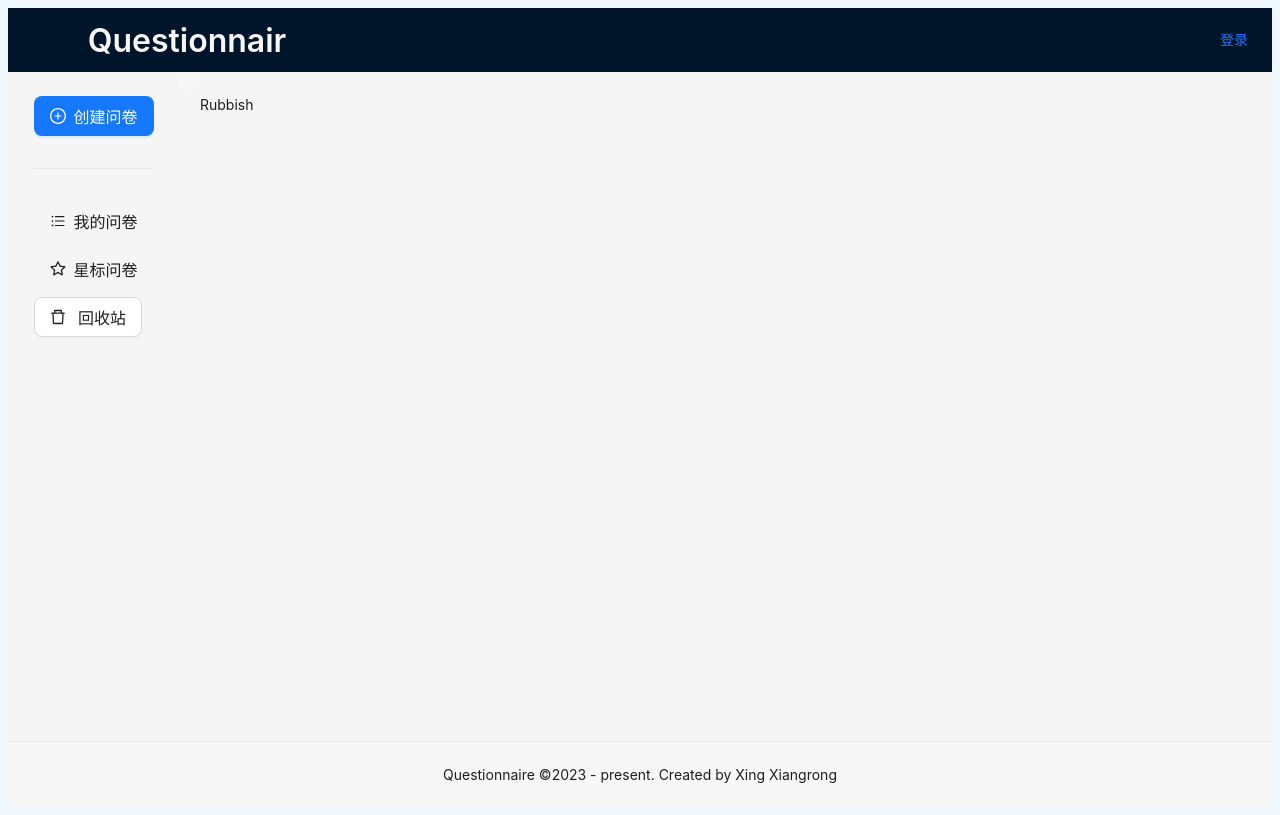
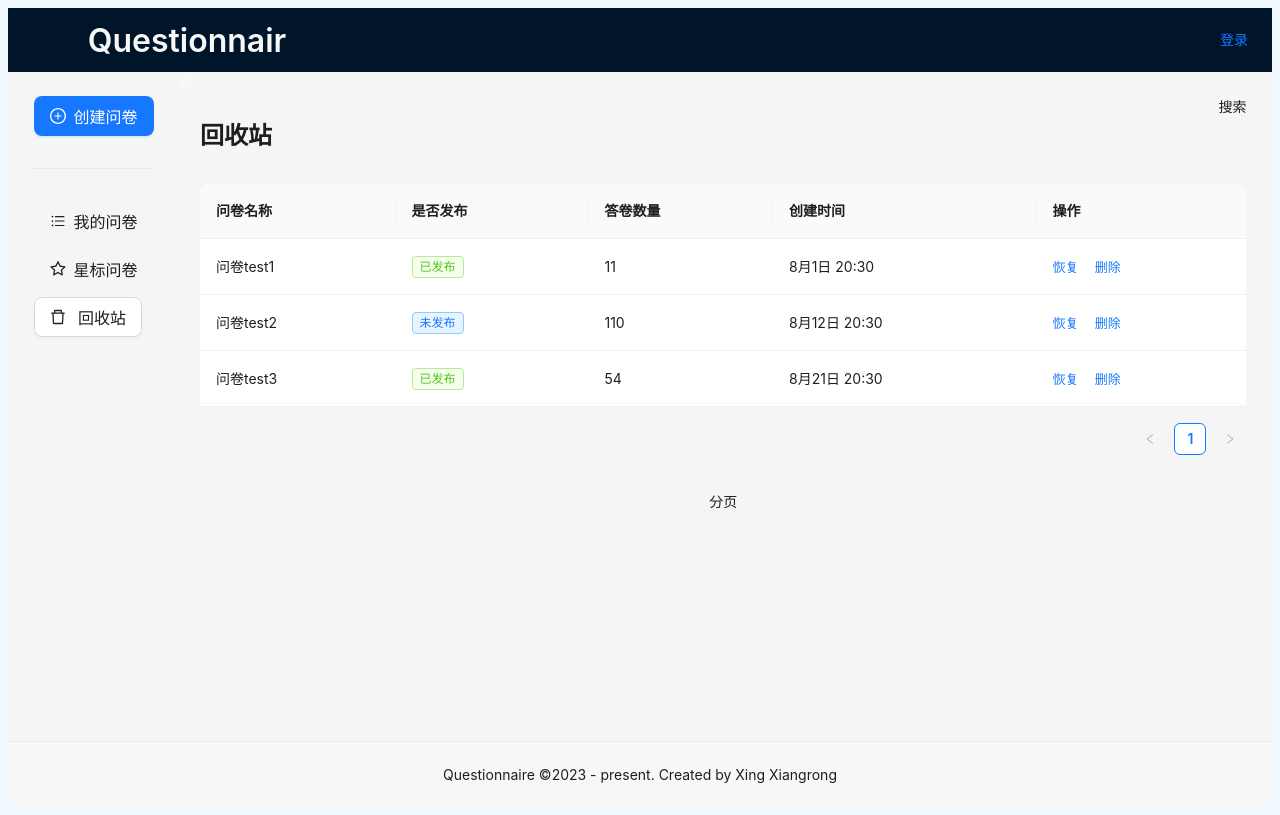
Before and after one commit to XingXiangrong124/questionnaire, a React (Vite) app: page /management/rubbish in a window 1280 px wide. Built offline with nearby package versions, Linux system fonts and the light colour scheme.

Commit message:
add: 回收站静态页面创建

```diff
--- a/src/components/QuestionCard.tsx
+++ b/src/components/QuestionCard.tsx
@@ -1,13 +1,15 @@
-import { FC } from 'react';
+import { FC, useState } from 'react';
 import styles from './QuestionCard.module.scss';
-import { Button, Space, Divider, Tag } from 'antd';
+import { Button, Space, Divider, Tag, message, Modal } from 'antd';
 import { useNavigate, Link } from 'react-router-dom';
 import {
   FormOutlined,
   BarChartOutlined,
+  StarFilled,
   StarOutlined,
   SnippetsOutlined,
   DeleteOutlined,
+  ExclamationCircleTwoTone,
 } from '@ant-design/icons';
 type CardType = {
   _id: string;
@@ -19,14 +21,41 @@ type CardType = {
 };
 const QuestionCard: FC<CardType> = (props: CardType) => {
   const { _id, name, isPublished, answerCount, createAt, isStar } = props;
+  const [messageApi, contextHolder] = message.useMessage();
   const nav = useNavigate();
+  const [deleteOpen, setDeleteOpen] = useState(false);
+  const [loading, setLoading] = useState(false);
+  const copy = () => {
+    messageApi.open({
+      type: 'success',
+      content: '复制成功',
+    });
+  };
+  const showWarn = () => {
+    setDeleteOpen(true);
+  };
+  const handleOk = () => {
+    setLoading(true);
+    setTimeout(() => {
+      setDeleteOpen(false);
+      setLoading(false);
+      messageApi.open({
+        type: 'success',
+        content: '删除成功',
+      });
+    }, 1000);
+  };
+  const handleCancel = () => {
+    console.log('Clicked cancel button');
+    setDeleteOpen(false);
+  };
   return (
     <div className={styles.container}>
       <div className={styles.title}>
         <div className={styles.left}>
           <Link to={isPublished ? `/questionnaire/statistics/${_id}` : `/questionnaire/edit/${_id}`}>
             <Space>
-              {isStar && <StarOutlined style={{ color: 'red' }} />}
+              {isStar && <StarFilled style={{ color: '#F6C325' }} />}
               {name}
             </Space>
           </Link>
@@ -67,16 +96,29 @@ const QuestionCard: FC<CardType> = (props: CardType) => {
           </Space>
         </div>
         <div className={styles.right}>
+          {contextHolder}
           <Space>
             <Button type="text" icon={<StarOutlined />}>
               {isStar ? '取消标星' : '标星'}
             </Button>
-            <Button type="text" icon={<SnippetsOutlined />}>
+            <Button type="text" icon={<SnippetsOutlined />} onClick={copy}>
               复制
             </Button>
-            <Button type="text" icon={<DeleteOutlined />}>
+            <Button type="text" icon={<DeleteOutlined />} onClick={showWarn}>
               删除
             </Button>
+            <Modal
+              title={
+                <Space>
+                  <ExclamationCircleTwoTone twoToneColor="#FFD700" style={{ fontSize: '20px' }} />
+                  <span>确定删除此问卷吗？</span>
+                </Space>
+              }
+              open={deleteOpen}
+              onOk={handleOk}
+              confirmLoading={loading}
+              onCancel={handleCancel}
+            ></Modal>
           </Space>
         </div>
       </div>
--- /dev/null
+++ b/src/components/RubbishTable.tsx
@@ -0,0 +1,74 @@
+import { FC } from 'react';
+import { Table, Tag, Space } from 'antd';
+import Column from 'antd/es/table/Column';
+const columnsTable = [
+  {
+    title: '问卷名称',
+    dataIndex: 'name',
+  },
+  {
+    title: '是否发布',
+    dataIndex: 'isPublished',
+    render: (isPublished: boolean) => {
+      return isPublished ? <Tag color="success">已发布</Tag> : <Tag color="processing">未发布</Tag>;
+    },
+  },
+  {
+    title: '答卷数量',
+    dataIndex: 'answerCount',
+  },
+  {
+    title: '创建时间',
+    dataIndex: 'createAt',
+  },
+];
+const data = [
+  {
+    key: '1',
+    name: '问卷test1',
+    isPublished: true,
+    answerCount: 11,
+    createAt: '8月1日 20:30',
+  },
+  {
+    key: '2',
+    name: '问卷test2',
+    isPublished: false,
+    answerCount: 110,
+    createAt: '8月12日 20:30',
+  },
+  {
+    key: '3',
+    name: '问卷test3',
+    isPublished: true,
+    answerCount: 54,
+    createAt: '8月21日 20:30',
+  },
+];
+const RubbishTable: FC = () => {
+  return (
+    <Table dataSource={data}>
+      {columnsTable.map(item => {
+        const { title, dataIndex, render } = item;
+        return (
+          <Column
+            title={title}
+            dataIndex={dataIndex}
+            render={value => (render ? render(value) : value)}
+          ></Column>
+        );
+      })}
+      <Column
+        title="操作"
+        key="action"
+        render={(_: any, record) => (
+          <Space size="middle">
+            <a style={{ fontSize: '13px' }}>恢复</a>
+            <a style={{ fontSize: '13px' }}>删除</a>
+          </Space>
+        )}
+      />
+    </Table>
+  );
+};
+export default RubbishTable;
--- a/src/views/mangement/List.tsx
+++ b/src/views/mangement/List.tsx
@@ -3,7 +3,8 @@ import styles from './common.module.scss';
 import { produce } from 'immer';
 import QuestionCard from '../../components/QuestionCard';
 import { useTitle } from 'ahooks';
-import { Typography } from 'antd';
+import { Typography, Empty } from 'antd';
+const { Title } = Typography;
 const rawDataList = [
   {
     _id: 'q1',
@@ -31,8 +32,8 @@ const rawDataList = [
   },
 ];
 const List: FC = () => {
+  const [questions, setQuestions] = useState(rawDataList);
   useTitle('我的问卷');
-  const [questions, setQuestions] = useState(rawDataList);
   useEffect(
     () =>
       setQuestions(
@@ -49,7 +50,6 @@ const List: FC = () => {
       ),
     [],
   );
-  const { Title } = Typography;
   return (
     <>
       <div className={styles.header}>
@@ -59,17 +59,14 @@ const List: FC = () => {
         <div className={styles.right}>搜索</div>
       </div>
       <div className={styles.content}>
+        {questions.length === 0 && <Empty description="添加你的问卷吧❤" />}
         {questions.length &&
           questions.map(q => {
             const { _id } = q;
-            return (
-              <>
-                <QuestionCard key={_id} {...q}></QuestionCard>
-              </>
-            );
+            return <QuestionCard key={_id} {...q}></QuestionCard>;
           })}
       </div>
-      <div className={styles.footer}>Loading... 滚动加载更多</div>
+      <div className={styles.footer}>分页</div>
     </>
   );
 };
--- a/src/views/mangement/Rubbish.tsx
+++ b/src/views/mangement/Rubbish.tsx
@@ -1,6 +1,24 @@
 import { FC } from 'react';
 import styles from './common.module.scss';
+import { useTitle } from 'ahooks';
+import { Typography } from 'antd';
+import RubbishTable from '../../components/RubbishTable';
+const { Title } = Typography;
 const Rubbish: FC = () => {
-  return <div>Rubbish</div>;
+  useTitle('回收站');
+  return (
+    <div>
+      <div className={styles.header}>
+        <div className={styles.left}>
+          <Title level={3}>回收站</Title>
+        </div>
+        <div className={styles.right}>搜索</div>
+      </div>
+      <div className={styles.content}>
+        <RubbishTable />
+      </div>
+      <div className={styles.footer}>分页</div>
+    </div>
+  );
 };
 export default Rubbish;
--- a/src/views/mangement/Star.tsx
+++ b/src/views/mangement/Star.tsx
@@ -1,6 +1,65 @@
-import { FC } from 'react';
+import { FC, useState, useEffect } from 'react';
 import styles from './common.module.scss';
+import { produce } from 'immer';
+import QuestionCard from '../../components/QuestionCard';
+import { useTitle } from 'ahooks';
+import { Typography, Empty } from 'antd';
+const { Title } = Typography;
+const rawDataList = [
+  {
+    _id: 'q2',
+    name: '问卷2',
+    isPublished: true,
+    isStar: true,
+    answerCount: 3,
+    createAt: '8月1日 20:31',
+  },
+  {
+    _id: 'q3',
+    name: '问卷3',
+    isPublished: true,
+    isStar: true,
+    answerCount: 1,
+    createAt: '8月13日 20:35',
+  },
+];
 const Star: FC = () => {
-  return <div>Star</div>;
+  const [questions, setQuestions] = useState(rawDataList);
+  useTitle('星标问卷');
+  useEffect(
+    () =>
+      setQuestions(
+        produce(questions, (draft: any) => {
+          draft.push({
+            _id: 'q4',
+            name: '问卷4',
+            isPublished: false,
+            isStar: true,
+            answerCount: 1,
+            createAt: '8月17日 21:35',
+          });
+        }),
+      ),
+    [],
+  );
+  return (
+    <div>
+      <div className={styles.header}>
+        <div className={styles.left}>
+          <Title level={3}>星标问卷</Title>
+        </div>
+        <div className={styles.right}>搜索</div>
+      </div>
+      <div className={styles.content}>
+        {questions.length === 0 && <Empty description="&nbsp;暂无星标问卷❤" />}
+        {questions.length > 0 &&
+          questions.map(q => {
+            const { _id } = q;
+            return <QuestionCard key={_id} {...q}></QuestionCard>;
+          })}
+      </div>
+      <div className={styles.footer}>Loading... 滚动加载更多</div>
+    </div>
+  );
 };
 export default Star;
```
